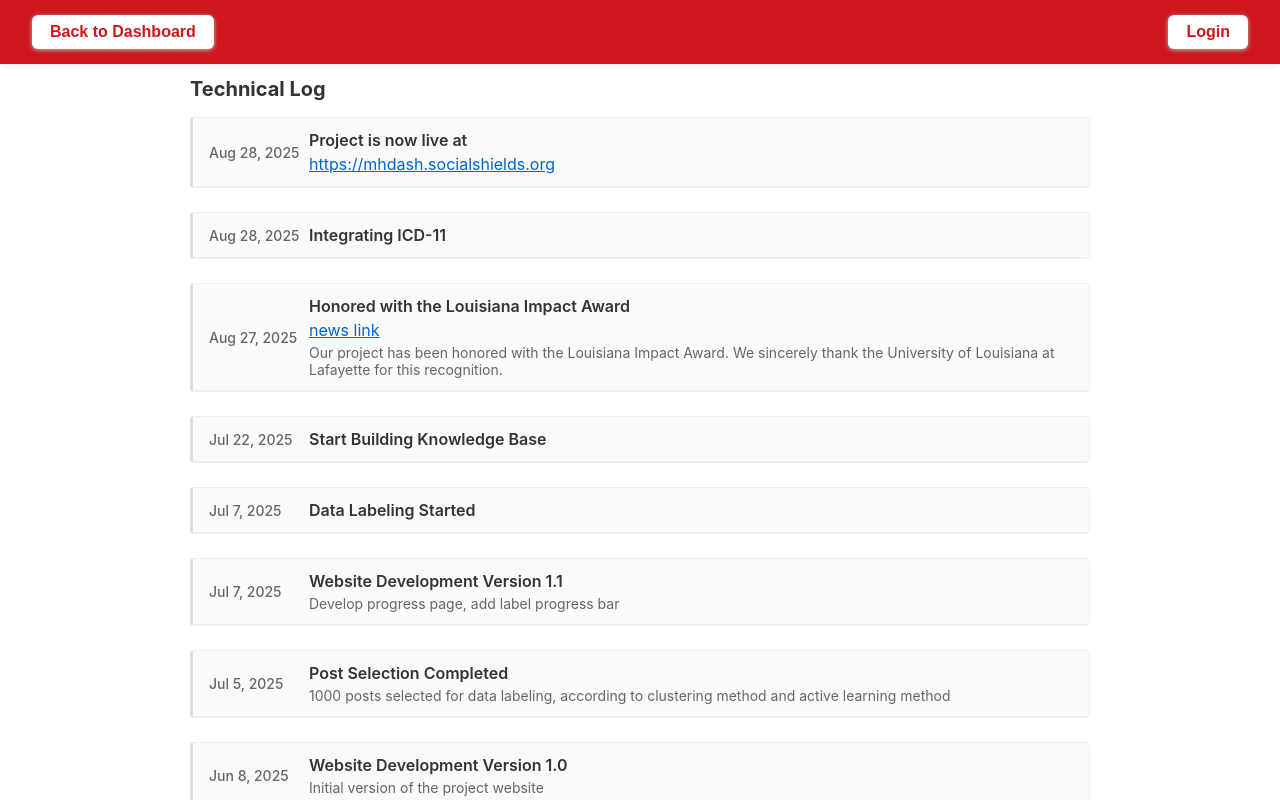
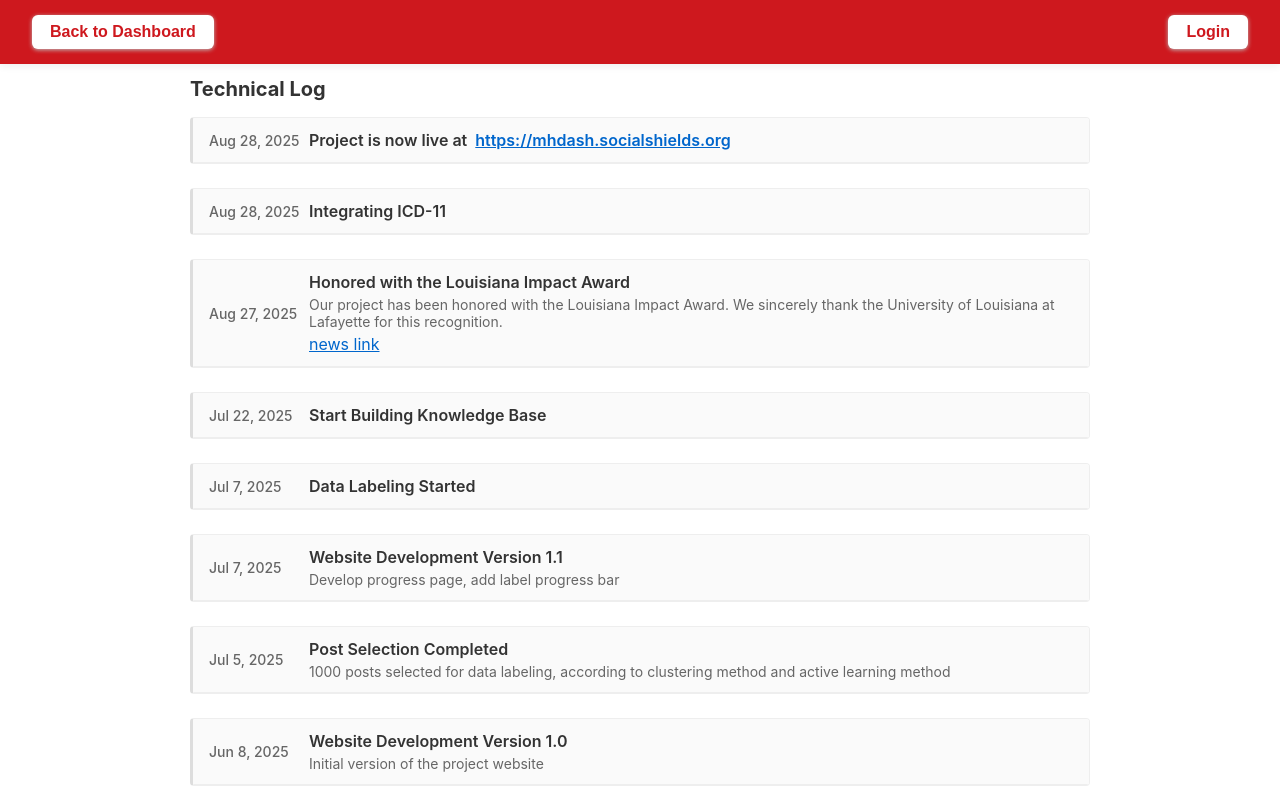
Before and after one commit to ihozh/mental-health-vercel, a Next.js app: page /progress in a window 1280 px wide. Shown: the top 800 px of the page. Built offline with nearby package versions, Linux system fonts and the light colour scheme.

Commit message:
Update progress.js

```diff
--- a/pages/progress.js
+++ b/pages/progress.js
@@ -133,16 +133,21 @@ export default function ProjectProgress() {
                 <div style={{ display: 'flex', flexDirection: 'column' }}>
                   <h2 style={{ margin: 0, fontSize: 16, fontWeight: 600, color: '#333' }}>
                     {log.title}
+                    {log.title === 'Project is now live at ' && log.link && (
+                      <a href={log.link} target="_blank" rel="noopener noreferrer" style={{ color: '#0066cc', textDecoration: 'underline', marginLeft: 4 }}>
+                        {log.link}
+                      </a>
+                    )}
                   </h2>
-                  {log.link && (
+                  {log.description && (
+                    <div style={{ fontSize: 14, color: '#666', marginTop: 4 }}>{log.description}</div>
+                  )}
+                  {log.link && log.title !== 'Project is now live at ' && (
                     <div style={{ marginTop: 4 }}>
                       <a href={log.link} target="_blank" rel="noopener noreferrer" style={{ color: '#0066cc', textDecoration: 'underline', fontSize: 16 }}>
                         {log.linkText || log.link}
                       </a>
                     </div>
-                  )}
-                  {log.description && (
-                    <div style={{ fontSize: 14, color: '#666', marginTop: 4 }}>{log.description}</div>
                   )}
                 </div>
               </div>
```
